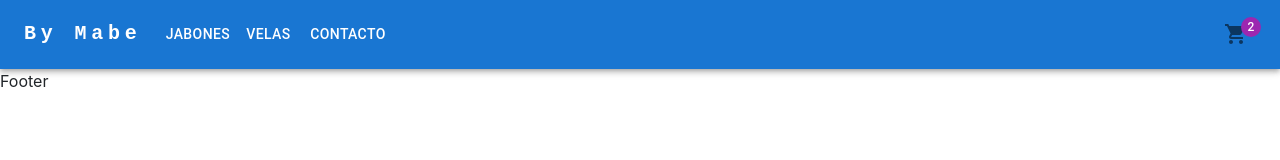
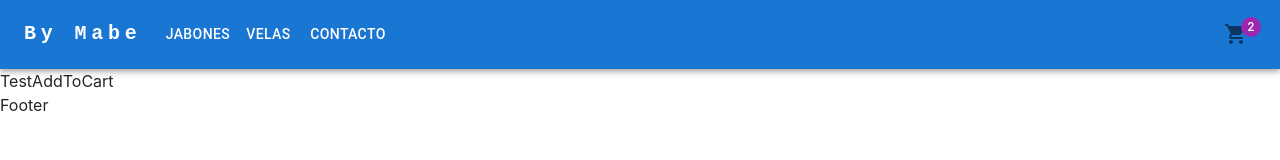
Before and after one commit to Majomon/jabones-y-velas-monzon-mauricio, a React (Create React App) app: page /TestAddToCart in a window 1280 px wide. Shown: the top 160 px of the page. Built offline with nearby package versions, Linux system fonts and the light colour scheme.

Commit message:
Test addToCart

```diff
--- a/src/App.js
+++ b/src/App.js
@@ -9,6 +9,7 @@ import ItemDetailContainer from "./components/ItemDetailContainer";
 import Cart from "./components/Cart";
 import Test from "./test/Test";
 import GenericContext from "./test/GenericContext";
+import TestAddToCart from "./test/TestAddToCart"
 
 
 
@@ -41,6 +42,7 @@ function App() {
         />
         <Routes>
           <Route path="/test" element={<Test className="center" />} />
+          <Route path="/TestAddToCart" element={<TestAddToCart className="center" />} />
           <Route path="/" element={<ItemListContainer className="center" />} />
           <Route path="/cart" element={<Cart className="center" />} />
           <Route path="/category/:idcategory" element={<ItemListContainer className="center" />} />
--- /dev/null
+++ b/src/test/TestAddToCart.jsx
@@ -0,0 +1,7 @@
+import React from 'react'
+
+export default function TestAddToCart() {
+  return (
+    <div>TestAddToCart</div>
+  )
+}
```
